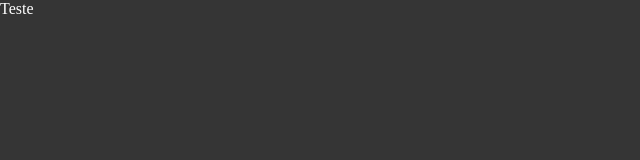
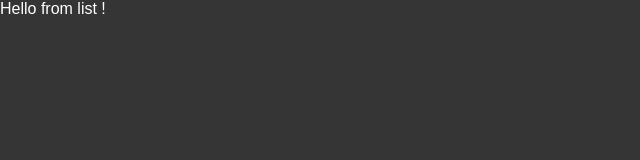
Before and after one commit to RiczCalixto/challenge-2.0, a React (Create React App) app: page / in a window 1280 px wide. Shown: the top 160 px of the page, without its empty margins (0-640 px from the left). Built offline with nearby package versions, Linux system fonts and the light colour scheme.

Commit message:
Criação da página de lista e da rota de lista.

```diff
--- a/package.json
+++ b/package.json
@@ -5,6 +5,7 @@
   "dependencies": {
     "react": "^16.9.0",
     "react-dom": "^16.9.0",
+    "react-router-dom": "^5.0.1",
     "react-scripts": "3.1.1",
     "styled-components": "^4.3.2"
   },
--- a/src/App.js
+++ b/src/App.js
@@ -1,11 +1,12 @@
 import React from 'react';
 import GlobalStyles from './globalStyles';
+import List from './pages/List';
 
 const App = () => {
   return (
     <>
       <GlobalStyles />
-      Teste
+      <List />
     </>
   );
 };
--- a/src/globalStyles.js
+++ b/src/globalStyles.js
@@ -16,6 +16,7 @@ const GlobalStyles = createGlobalStyle`
       -webkit-font-smoothing: antialiased !important;
       background: #353535;
       color: #FFFF;
+      font-family: Arial, Helvetica, sans-serif;
     }
   }
 `;
--- /dev/null
+++ b/src/pages/List/index.js
@@ -0,0 +1,7 @@
+import React from 'react';
+
+const List = () => {
+  return <>Hello from list !</>;
+};
+
+export default List;
```
Also changed, not shown: src/routes/index.js (added, +15 -0 lines), 1 other file (tests, documents, lock files or other folders).
